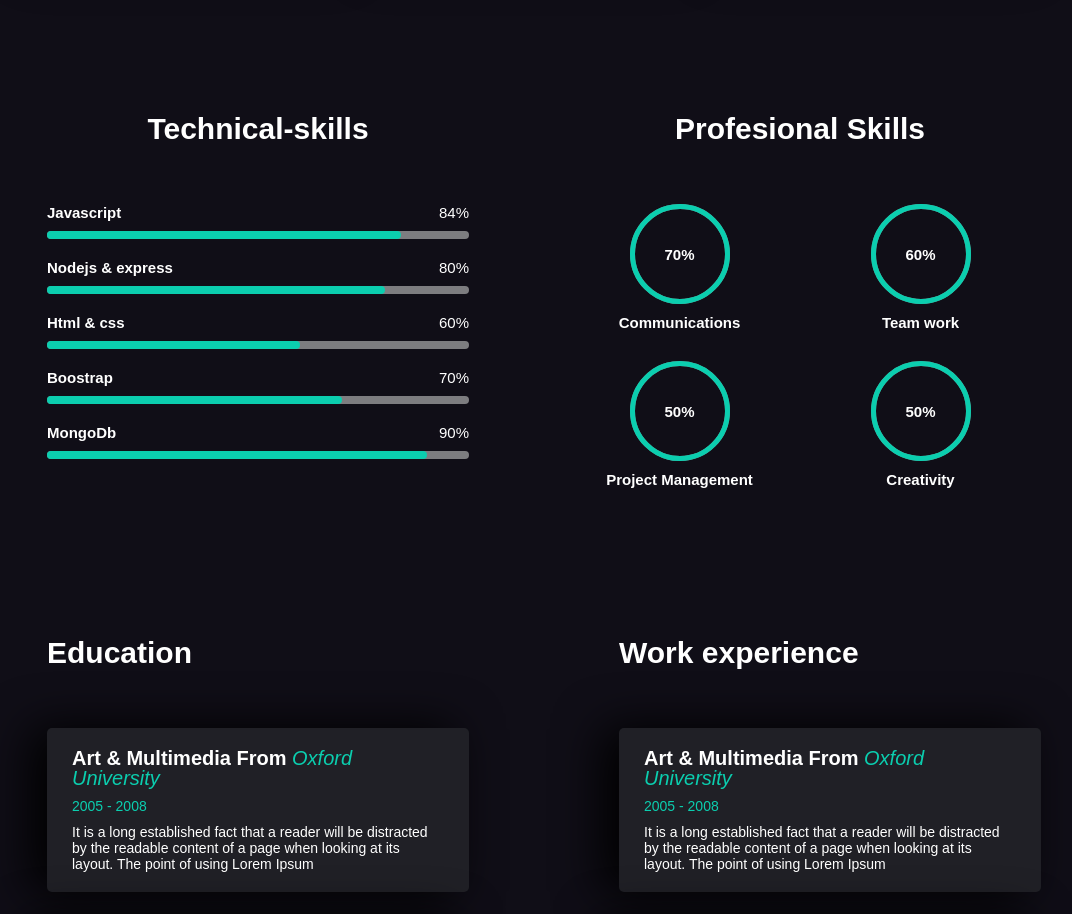
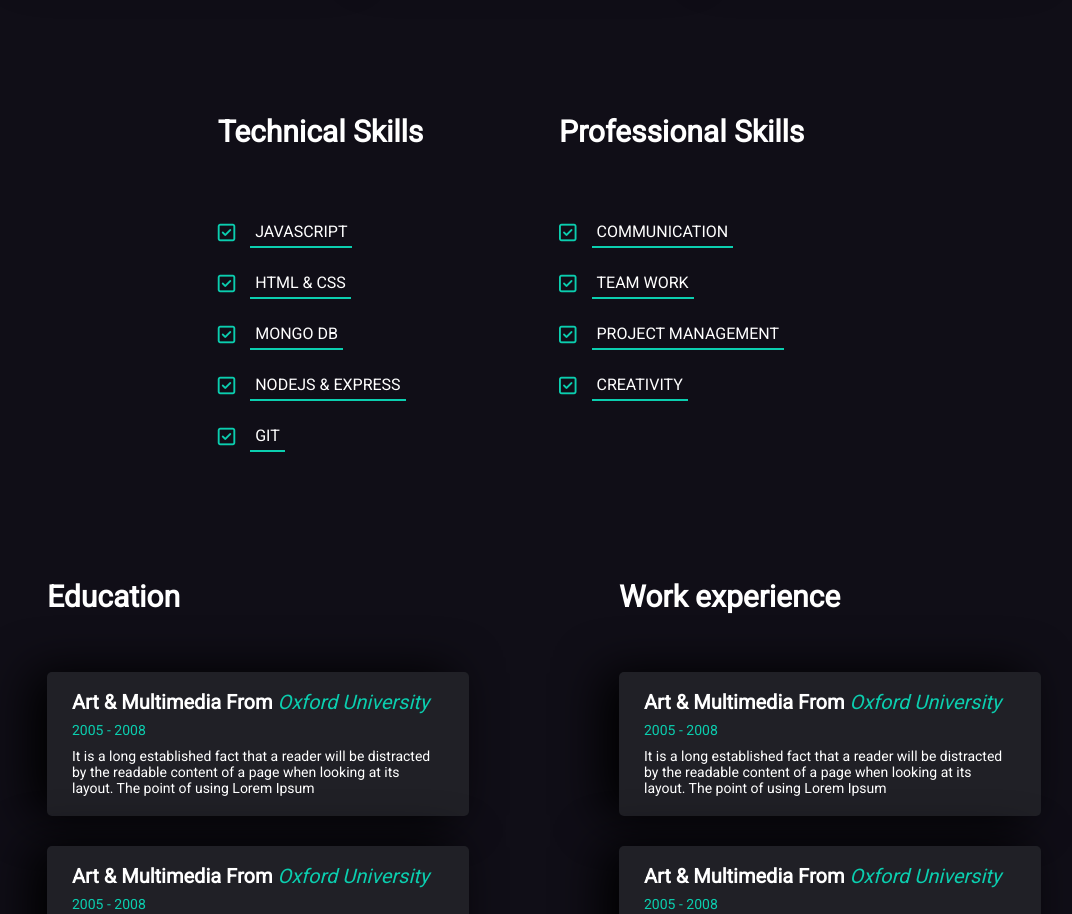
Before and after one commit to Nam465/MY-PORTFOLIO, a plain HTML site: page index.html in a window 1280 px wide. Shown: the part 1661-2575 px from the top of the page, without its empty margins (96-1168 px from the left). Drawn offline with nearby package versions, Linux system fonts and the light colour scheme.

Commit message:
change skills section

```diff
--- a/css/component/process-radial.css
+++ /dev/null
@@ -1,39 +0,0 @@
-.p-radial {
-    display: flex;
-    flex-direction: column-reverse;
-    align-items: center;
-    margin-bottom: 30px;
-}
-
-.p-radial__info {
-    font-size: 15px;
-    font-weight: 600;
-    margin-top: 10px;
-}
-
-.p-radial__bar, .p-radial__label {
-    width: 100px;
-    height: 100px;
-    border-radius: 50%;
-    border: 5px solid var(--light-grey);
-
-}
-
-.p-radial__bar {
-    position: relative;
-}
-
-.p-radial__label {
-    border: 5px solid var(--green);
-    position: absolute;
-    left: -5px;
-    top: -5px;
-    display: flex;
-    justify-content: center;
-    align-items: center;
-}
-
-.p-radial__value {
-    font-size: 15px;
-    font-weight: 600;
-}
--- a/css/component/process.css
+++ /dev/null
@@ -1,34 +0,0 @@
-
-/* Bar proces  */
-.process {
-    display: block;
-    margin-bottom: 20px;
-}
-
-.process__info {
-    display: flex;
-    justify-content: space-between;
-    margin-bottom: 10px;
-}
-
-.process__lg {
-    font-size: 15px;
-    font-weight: 600;
-}
-
-.process__value {
-    font-size: 15px;
-    font-weight: 400;
-}
-
-
-.process__bar, .process__label {
-    display: block;
-    height: 8px;
-    border-radius: 4px;
-    background-color: var(--light-grey);
-}
-
-.process__label {
-    background-color: var(--green);
-}
--- /dev/null
+++ b/css/component/skill.css
@@ -0,0 +1,20 @@
+.skill {
+    display: flex;
+    align-items: center;
+}
+
+.skill__box {
+    font-size: 20px;
+    color: var(--green);
+}
+
+.skill__content {
+    border-bottom: 2px solid var(--green);
+    margin: 10px 15px;
+    padding: 5px;
+    text-transform: uppercase;
+}
+
+.skill__content--strong {
+    border-bottom: 2px solid red !important;
+}
--- a/css/index.css
+++ b/css/index.css
@@ -1,3 +1,4 @@
+
 :root {
     --dark: #000;
     --light-dark: #100E17;
@@ -22,9 +23,9 @@ a {
 }
 
 html,body {
+    font-family: 'Roboto', sans-serif;
     margin: 0;
     padding: 0;
-    font-family: sans-serif;
     background-color: var(--light-dark);
     color: var(--white);
     scroll-behavior: smooth;
--- a/index.html
+++ b/index.html
@@ -14,8 +14,6 @@
     <link rel="stylesheet" href="./css/style/grid-column.css">
     <link rel="stylesheet" href="./css/style/animate.css">
     <link rel="stylesheet" href="./css/component/card.css">
-    <link rel="stylesheet" href="./css/component/process.css">
-    <link rel="stylesheet" href="./css/component/process-radial.css">
     <link rel="stylesheet" href="./css/style/position.css">
     <link rel="stylesheet" href="./css/style/display.css">
     <link rel="stylesheet" href="./css/style/image.css">
@@ -23,6 +21,8 @@
     <link rel="stylesheet" href="./css/component/footer.css">
     <link rel="stylesheet" href="./css/component/project-card.css">
     <link rel="stylesheet" href="./css/component/modal.css">
+    <link rel="stylesheet" href="./css/component/skill.css">
+    <link href="//fonts.googleapis.com/css?family=Roboto" rel="stylesheet">
     <script src="https://kit.fontawesome.com/53afdc65bc.js" crossorigin="anonymous"></script>
     <script src="https://unpkg.com/masonry-layout@4/dist/masonry.pkgd.min.js"></script>
     <script src="https://unpkg.com/imagesloaded@4/imagesloaded.pkgd.min.js"></script>
@@ -245,111 +245,56 @@
    ==============
     -->
     <section id="skills" class="mb-60 pb-60" >
-        <div class="row">
-            <div class="col-6">
-                <div class="technical-skills">
-                    <h3 class="text-center mb-60">Technical-skills</h3>
-                    <div class="process">
-                        <div class="process__info">
-                            <div class="process__lg">Javascript</div>
-                            <div class="process__value">84%</div>
-                        </div>
-                        <div class="process__bar">
-                            <div class="process__label" style="width: 84%;"></div>
-                        </div>
+        <div class="row justify-center">
+
+            <div class="col-4">
+                <div>
+                    <h3 class="mb-60">Technical Skills</h3>
+                    <div class="skill">
+                        <i class="far fa-check-square skill__box"></i>
+                        <div class="skill__content">JAVASCRIPT</div>
                     </div>
-                    <div class="process">
-                        <div class="process__info">
-                            <div class="process__lg">Nodejs & express</div>
-                            <div class="process__value">80%</div>
-                        </div>
-                        <div class="process__bar">
-                            <div class="process__label" style="width: 80%;"></div>
-                        </div>
+                    <div class="skill">
+                        <i class="far fa-check-square skill__box"></i>
+                        <div class="skill__content">HTML & CSS</div>
                     </div>
-                    <div class="process">
-                        <div class="process__info">
-                            <div class="process__lg">Html & css</div>
-                            <div class="process__value">60%</div>
-                        </div>
-                        <div class="process__bar">
-                            <div class="process__label" style="width: 60%;"></div>
-                        </div>
+                    <div class="skill">
+                        <i class="far fa-check-square skill__box"></i>
+                        <div class="skill__content">MONGO DB</div>
                     </div>
-                    <div class="process">
-                        <div class="process__info">
-                            <div class="process__lg">Boostrap</div>
-                            <div class="process__value">70%</div>
-                        </div>
-                        <div class="process__bar">
-                            <div class="process__label" style="width: 70%;"></div>
-                        </div>
+                    <div class="skill">
+                        <i class="far fa-check-square skill__box"></i>
+                        <div class="skill__content">NODEJS & EXPRESS</div>
                     </div>
-                    <div class="process">
-                        <div class="process__info">
-                            <div class="process__lg">MongoDb</div>
-                            <div class="process__value">90%</div>
-                        </div>
-                        <div class="process__bar">
-                            <div class="process__label" style="width: 90%;"></div>
-                        </div>
+                    <div class="skill">
+                        <i class="far fa-check-square skill__box"></i>
+                        <div class="skill__content">GIT</div>
                     </div>
                 </div>
             </div>
 
-            <div class="col-6">
-                <div class="profesional-skills">
-                    <h3 class="text-center mb-60">Profesional Skills</h3>
-                    <div class="row">
-                        <div class="col-6">
-                            <div class="p-radial">
-                                <div class="p-radial__info">
-                                    Communications
-                                </div>
-                                <div class="p-radial__bar">
-                                    <div class="p-radial__label">
-                                        <span class="p-radial__value">70%</span>
-                                    </div>
-                                </div>
-                            </div>
-                        </div>
-                        <div class="col-6">
-                            <div class="p-radial">
-                                <div class="p-radial__info">
-                                    Team work
-                                </div>
-                                <div class="p-radial__bar">
-                                    <div class="p-radial__label">
-                                        <span class="p-radial__value">60%</span>
-                                    </div>
-                                </div>
-                            </div>
-                        </div>                        <div class="col-6">
-                            <div class="p-radial">
-                                <div class="p-radial__info">
-                                    Project Management
-                                </div>
-                                <div class="p-radial__bar">
-                                    <div class="p-radial__label">
-                                        <span class="p-radial__value">50%</span>
-                                    </div>
-                                </div>
-                            </div>
-                        </div>                        <div class="col-6">
-                            <div class="p-radial">
-                                <div class="p-radial__info">
-                                    Creativity
-                                </div>
-                                <div class="p-radial__bar">
-                                    <div class="p-radial__label">
-                                        <span class="p-radial__value">50%</span>
-                                    </div>
-                                </div>
-                            </div>
-                        </div>
+            <div class="col-4">
+                <div>
+                    <h3 class="mb-60">Professional Skills</h3>
+                    <div class="skill">
+                        <i class="far fa-check-square skill__box"></i>
+                        <div class="skill__content">Communication</div>
+                    </div>
+                    <div class="skill">
+                        <i class="far fa-check-square skill__box"></i>
+                        <div class="skill__content">Team Work</div>
+                    </div>
+                    <div class="skill">
+                        <i class="far fa-check-square skill__box"></i>
+                        <div class="skill__content">Project Management</div>
+                    </div>
+                    <div class="skill">
+                        <i class="far fa-check-square skill__box"></i>
+                        <div class="skill__content">Creativity</div>
                     </div>
                 </div>
             </div>
+
         </div>
     </section>
 
@@ -647,12 +592,6 @@
 -->
 <div class="test">
     <div id='open-modal' class="button pointer">open modal</div>
-    <!-- <div class="box bold text-4" style="width: 300px;
-                            height: 300px;
-                            background: var(--light-green);
-                            padding: 30px;">
-        MY BOX
-    </div> -->
 </div>
 
 
```
